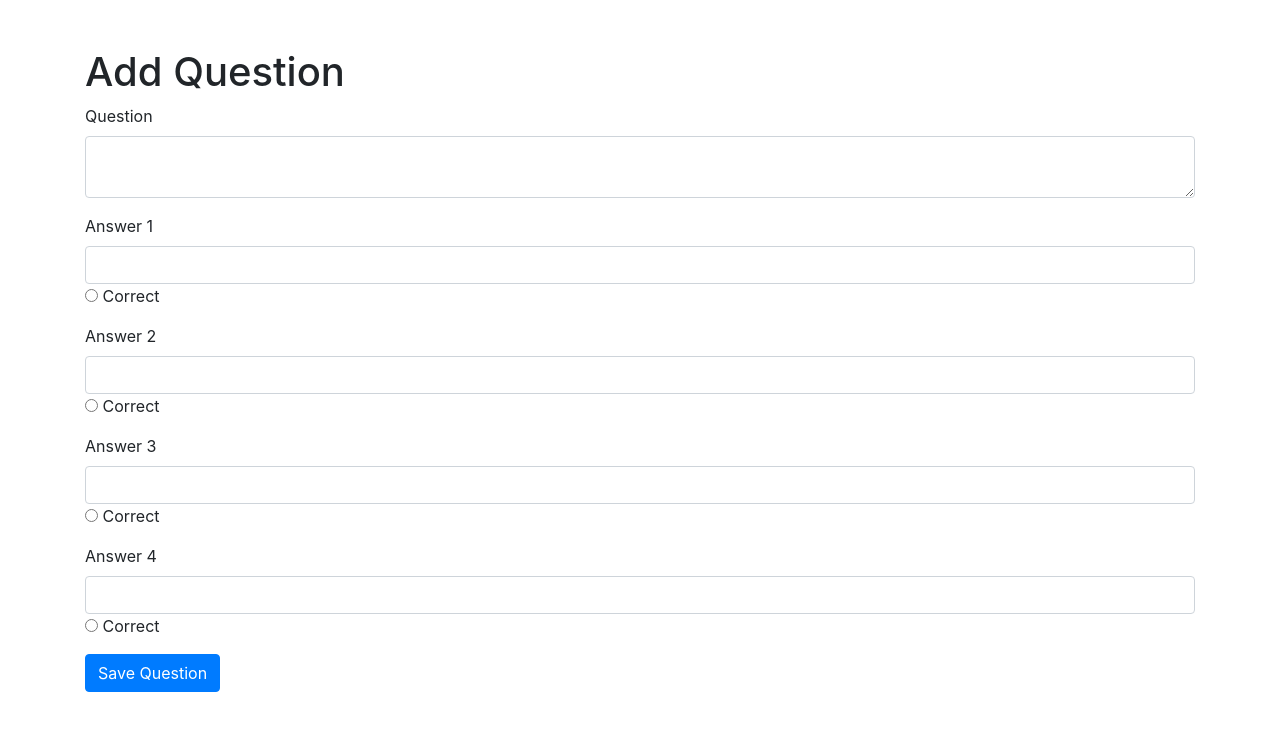
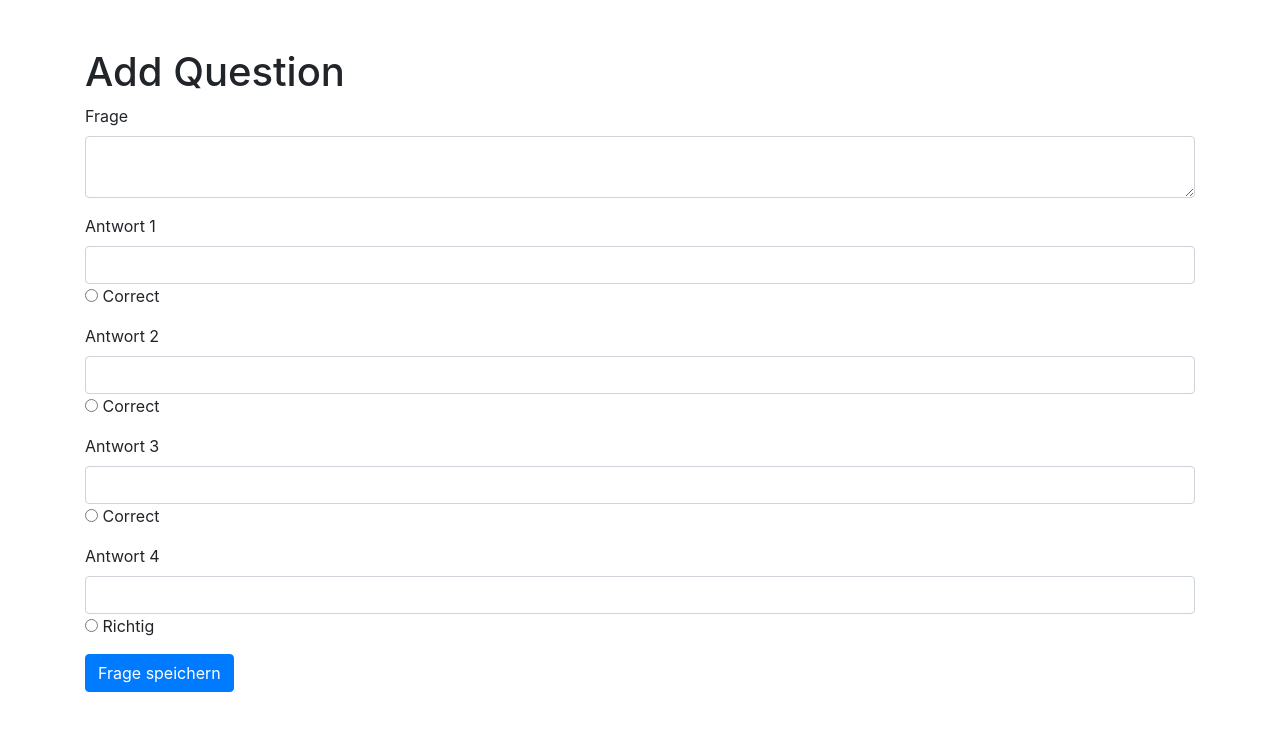
Before and after one commit to Kyrugaa/einstiegstest, a PHP site: page /admin.php in a window 1280 px wide. Shown: the top 731 px of the page. Run offline with PHP 8.4, Linux system fonts and the light colour scheme.

Commit message:
Germifiziert

```diff
--- a/admin.php
+++ b/admin.php
@@ -37,34 +37,34 @@ if ($_SERVER['REQUEST_METHOD'] == 'POST') {
     <div class="container mt-5">
         <h1>Add Question</h1>
         <?php if (isset($_GET['success'])): ?>
-            <div class="alert alert-success">Question added successfully!</div>
+            <div class="alert alert-success">Frage wurde hinzugefügt!</div>
         <?php endif; ?>
         <form action="admin.php" method="post">
             <div class="form-group">
-                <label for="question">Question</label>
+                <label for="question">Frage</label>
                 <textarea class="form-control" id="question" name="question" required></textarea>
             </div>
             <div class="form-group">
-                <label for="answer1">Answer 1</label>
+                <label for="answer1">Antwort 1</label>
                 <input type="text" class="form-control" id="answer1" name="answers[]" required>
                 <input type="radio" name="correct_answer" value="0" required> Correct
             </div>
             <div class="form-group">
-                <label for="answer2">Answer 2</label>
+                <label for="answer2">Antwort 2</label>
                 <input type="text" class="form-control" id="answer2" name="answers[]" required>
                 <input type="radio" name="correct_answer" value="1" required> Correct
             </div>
             <div class="form-group">
-                <label for="answer3">Answer 3</label>
+                <label for="answer3">Antwort 3</label>
                 <input type="text" class="form-control" id="answer3" name="answers[]" required>
                 <input type="radio" name="correct_answer" value="2" required> Correct
             </div>
             <div class="form-group">
-                <label for="answer4">Answer 4</label>
+                <label for="answer4">Antwort 4</label>
                 <input type="text" class="form-control" id="answer4" name="answers[]" required>
-                <input type="radio" name="correct_answer" value="3" required> Correct
+                <input type="radio" name="correct_answer" value="3" required> Richtig
             </div>
-            <button type="submit" class="btn btn-primary">Save Question</button>
+            <button type="submit" class="btn btn-primary">Frage speichern</button>
         </form>
     </div>
 </body>
--- a/index.php
+++ b/index.php
@@ -35,7 +35,7 @@ if ($_SERVER["REQUEST_METHOD"] == "POST") {
 <body>
     <div class="container mt-5">
         <div class="jumbotron">
-            <h1 class="display-4">Welcome!</h1>
+            <h1 class="display-4">Willkommen im WTL!</h1>
             <p class="lead">Willkommen zum Einstufung Test.</p>
             <hr class="my-4">
             <p>Starten Sie den Test indem Sie unten Ihren Namen ausfüllen und auf den Button klicken.</p>
--- a/quiz.php
+++ b/quiz.php
@@ -35,7 +35,7 @@ $questions = $conn->query("SELECT * FROM questions");
                     <?php endwhile; ?>
                 </div>
             <?php endwhile; ?>
-            <button type="submit" class="btn btn-primary">Submit Quiz</button>
+            <button type="submit" class="btn btn-primary">Test abgeben</button>
         </form>
     </div>
 </body>
```
Also changed, not shown: result.php (+5 -5 lines).
